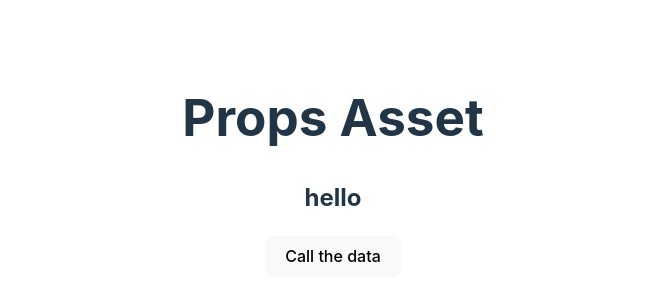
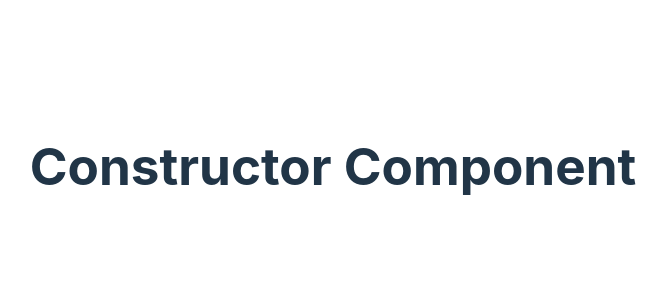
Before and after one commit to Bhanu-Partap/react-learnings-with-vite, a React (Vite) app in the folder my-first-react-app/: page / in a window 1280 px wide. Shown: the part 234-534 px from the top of the page, without its empty margins (307-974 px from the left). Built offline with nearby package versions, Linux system fonts and the light colour scheme.

Commit message:
Constructor components created

```diff
--- a/my-first-react-app/src/App.jsx
+++ b/my-first-react-app/src/App.jsx
@@ -1,8 +1,9 @@
 import "./App.css"
+import Constructor from "./Components/Constructor"
 // import Login from "./Components/Login"
 // import Formbox from "./Components/Formbox"
 // import Profile from "./Components/Profile"
-import PropsAsset from "./Components/PropsAsset"
+// import PropsAsset from "./Components/PropsAsset"
 // import InputBox from "./Components/InputBox"
 // import ToggleElement from "./Components/ToggleElement"
 // import React from "react"
@@ -36,11 +37,11 @@ export default function App() {
   //   alert("your Data is here");
   // }
 
-  function lamborghini(){
-    // alert("Its BMW here")
-    // <h1>Its BMW here</h1>
-    console.log("Hi there ");
-  }
+  // function lamborghini(){
+  //   // alert("Its BMW here")
+  //   // <h1>Its BMW here</h1>
+  //   console.log("Hi there ");
+  // }
 
 
   return (
@@ -72,8 +73,9 @@ export default function App() {
       {/* <Formbox /> */}
       {/* <Profile /> */}
       {/* <Login /> */}
-      <PropsAsset  name={lamborghini}/>
-      {/* data={getData} */}
+      {/* <PropsAsset data={getData} name={lamborghini}/> */}
+      <Constructor />
+
     </>
   )
 }
--- a/my-first-react-app/src/Components/Constructor.jsx
+++ b/my-first-react-app/src/Components/Constructor.jsx
@@ -1,12 +1,13 @@
 import React from 'react'
 
-export default class Constructor extends React.Component {
+ class Constructor extends React.Component {
     render() {
-
         return (
             <>
-
+                <h1>Constructor Component</h1>
             </>
         )
     }
 }
+
+export default Constructor;
```
